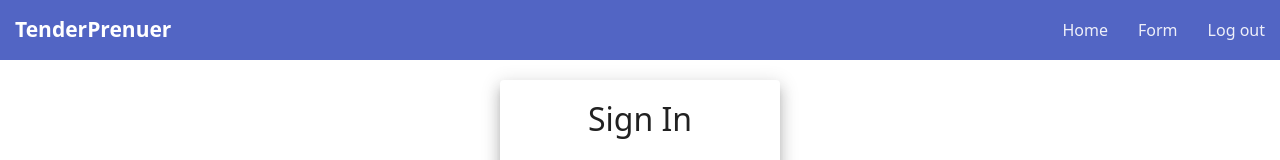
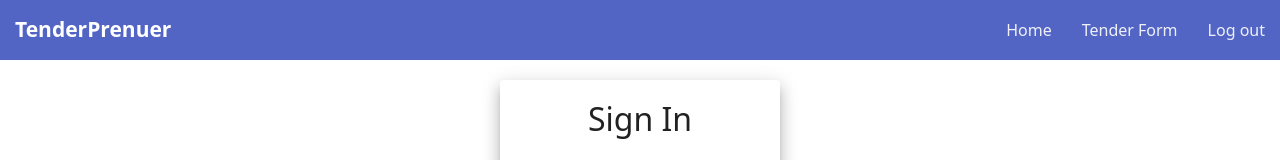
Before and after one commit to Kelvin-kariuki/tender_prenuer, a React (Create React App) app in the folder tenderclient/my-app/: page / in a window 1280 px wide. Shown: the top 160 px of the page. Built offline with nearby package versions, Linux system fonts and the light colour scheme; no server answers.

Commit message:
Changing navigation bar tender form

```diff
--- a/tenderclient/my-app/src/Navbar.js
+++ b/tenderclient/my-app/src/Navbar.js
@@ -8,7 +8,7 @@ export default function SearchAppBar({images}) {
       <span className="nav-logo">TenderPrenuer</span>
       <div className={`nav-items ${isOpen && "open"}`}>
         <a href="/home">Home</a>
-        <a href="/form">Form</a>
+        <a href="/form">Tender Form</a>
         <a href="/">Log out</a>
     {/* Adding Nav bar */}
       </div>
```
